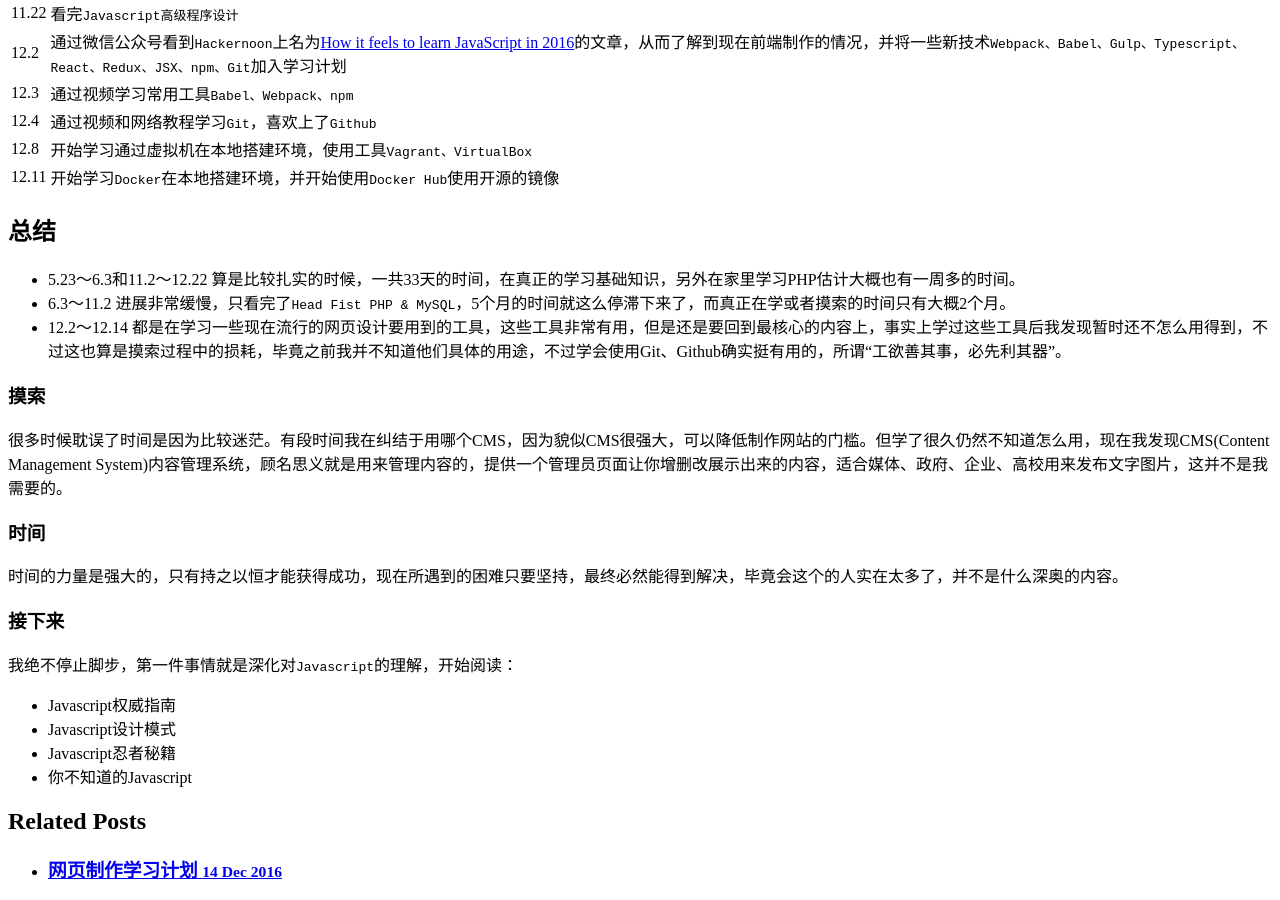
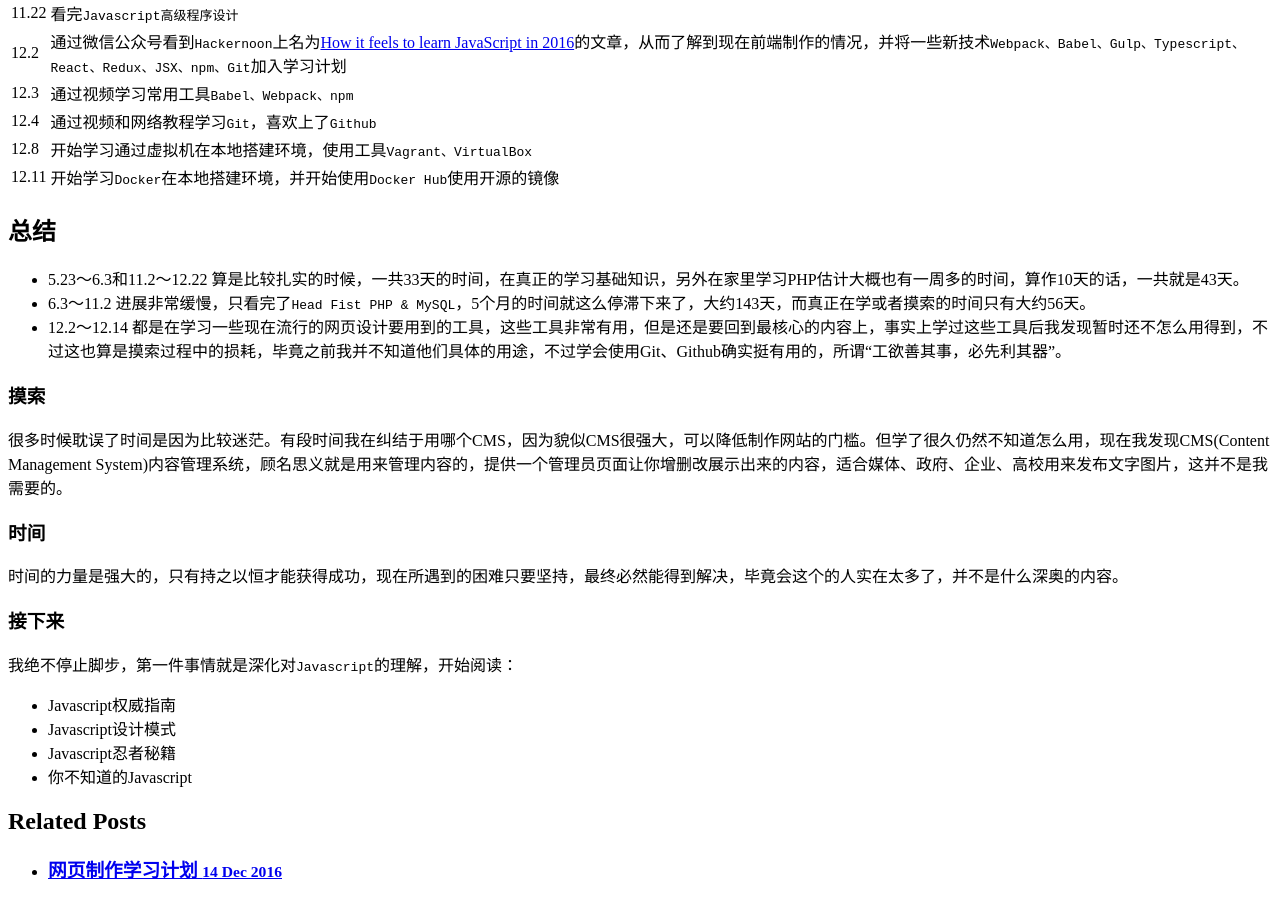
Before and after one commit to jasonzhouu/old-github-pages, a Jekyll site: the page built from _posts/2016-12-14-front-end-learning-path-in-2016.md, in a window 1280 px wide and 900 px high, scrolled down 577 px. Built offline with Jekyll 4.4.1, drawn with Linux system fonts in a browser that asks for light colours; comment, search, counter and statistics services are not loaded.

Commit message:
Update 2016-12-14-front-end-learning-path-in-2016.md

```diff
--- a/_posts/2016-12-14-front-end-learning-path-in-2016.md
+++ b/_posts/2016-12-14-front-end-learning-path-in-2016.md
@@ -23,8 +23,8 @@
 12.11 | 开始学习`Docker`在本地搭建环境，并开始使用`Docker Hub`使用开源的镜像
 
 ## 总结
-* 5.23～6.3和11.2～12.22 算是比较扎实的时候，一共33天的时间，在真正的学习基础知识，另外在家里学习PHP估计大概也有一周多的时间。
-* 6.3～11.2 进展非常缓慢，只看完了`Head Fist PHP & MySQL`，5个月的时间就这么停滞下来了，而真正在学或者摸索的时间只有大概2个月。
+* 5.23～6.3和11.2～12.22 算是比较扎实的时候，一共33天的时间，在真正的学习基础知识，另外在家里学习PHP估计大概也有一周多的时间，算作10天的话，一共就是43天。
+* 6.3～11.2 进展非常缓慢，只看完了`Head Fist PHP & MySQL`，5个月的时间就这么停滞下来了，大约143天，而真正在学或者摸索的时间只有大约56天。
 * 12.2～12.14 都是在学习一些现在流行的网页设计要用到的工具，这些工具非常有用，但是还是要回到最核心的内容上，事实上学过这些工具后我发现暂时还不怎么用得到，不过这也算是摸索过程中的损耗，毕竟之前我并不知道他们具体的用途，不过学会使用Git、Github确实挺有用的，所谓“工欲善其事，必先利其器”。
 
 ### 摸索
```
